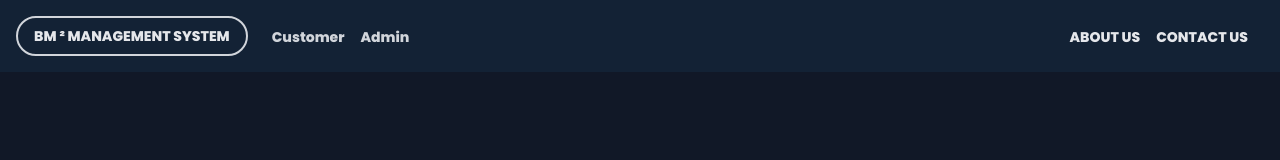
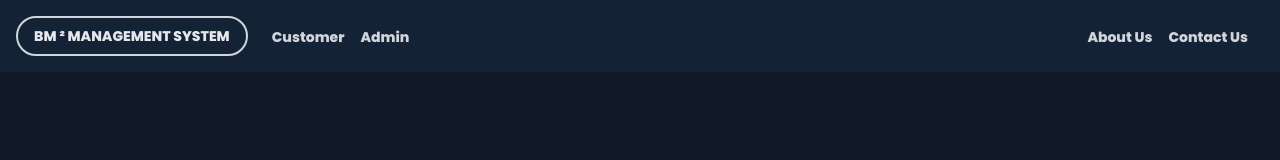
Before and after one commit to Asam237/bm_squart, a React (Create React App) app in the folder frontend/: page / in a window 1280 px wide. Shown: the top 160 px of the page. Built offline with nearby package versions, Linux system fonts and the light colour scheme.

Commit message:
refractoring header

```diff
--- a/frontend/src/components/header/Header.component.tsx
+++ b/frontend/src/components/header/Header.component.tsx
@@ -41,7 +41,7 @@ export const Header = (props: any) => {
               <li className="md:mt-0 hidden md:mr-4 md:inline-block">
                 <a
                   style={{ fontFamily: " 'Poppins', sans-serif" }}
-                  className="uppercase hover:underline font-bold text-sm text-gray-200"
+                  className="hover:underline font-bold text-sm text-gray-300"
                   href={i.link}
                 >
                   {i.name}
```
